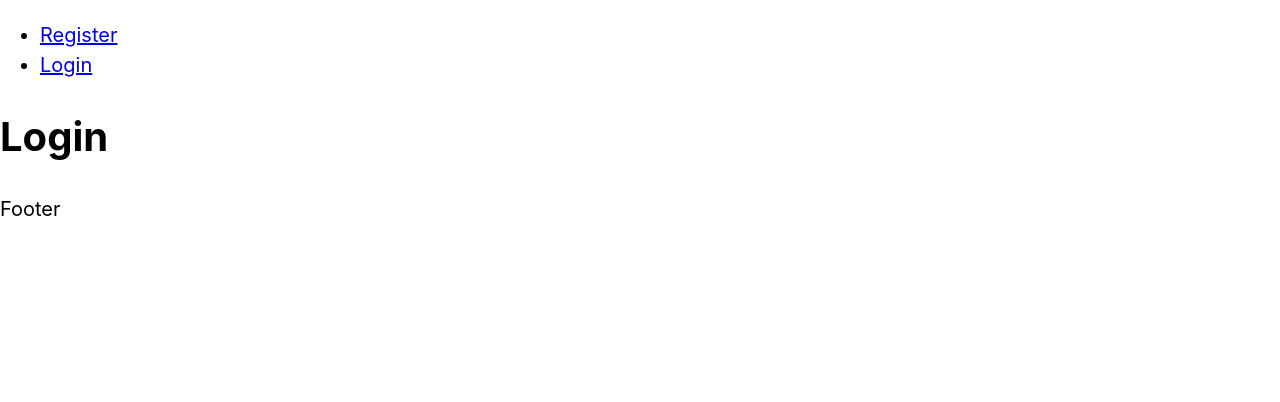
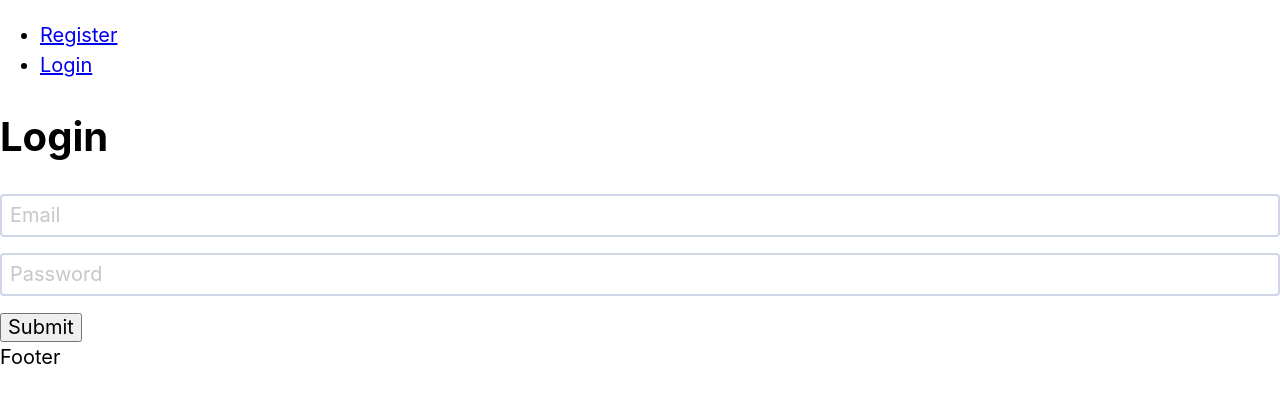
Before and after one commit to marcelomaias/records-react, a React (Create React App) app: page /login in a window 1280 px wide. Shown: the top 402 px of the page. Built offline with nearby package versions, Linux system fonts and the light colour scheme.

Commit message:
Initial Commit

```diff
--- a/package.json
+++ b/package.json
@@ -3,12 +3,14 @@
   "version": "0.1.0",
   "private": true,
   "dependencies": {
+    "axios": "^0.18.0",
     "node-sass": "^4.11.0",
     "react": "^16.8.5",
     "react-dom": "^16.8.5",
     "react-router-dom": "^5.0.0",
     "react-scripts": "2.1.8"
   },
+  "proxy": "http://localhost:4000/api",
   "scripts": {
     "start": "react-scripts start",
     "build": "react-scripts build",
@@ -18,7 +20,6 @@
   "eslintConfig": {
     "extends": "react-app"
   },
-  "proxy": "http://localhost:4000",
   "browserslist": [
     ">0.2%",
     "not dead",
--- a/src/app.scss
+++ b/src/app.scss
@@ -20,3 +20,12 @@ body {
   -moz-osx-font-smoothing: grayscale;
   font-size: 20px;
 }
+
+form {
+  input.error {
+    border-color: orangered;
+  }
+  small {
+    color: orangered;
+  }
+}
--- a/src/components/auth/login.jsx
+++ b/src/components/auth/login.jsx
@@ -1,11 +1,52 @@
 import React, { Component } from 'react'
 
 class Login extends Component {
-  state = {}
+  state = {
+    email: '',
+    password: '',
+    errors: ''
+  }
+
+  handleInput = e => {
+    this.setState({ [e.target.name]: e.target.value })
+  }
+  handleSubmit = e => {
+    e.preventDefault()
+    const credentials = {
+      email: this.state.email,
+      password: this.state.password
+    }
+    console.log(credentials)
+  }
+
   render() {
     return (
       <div>
         <h1>Login</h1>
+
+        <form onSubmit={this.handleSubmit} noValidate>
+          <div className="form-element">
+            <input
+              type="email"
+              name="email"
+              id="email"
+              placeholder="Email"
+              value={this.state.email}
+              onChange={this.handleInput}
+            />
+          </div>
+          <div className="form-element">
+            <input
+              type="password"
+              name="password"
+              id="password"
+              placeholder="Password"
+              value={this.state.password}
+              onChange={this.handleInput}
+            />
+          </div>
+          <button>Submit</button>
+        </form>
       </div>
     )
   }
--- a/src/components/auth/register.jsx
+++ b/src/components/auth/register.jsx
@@ -1,24 +1,91 @@
 import React, { Component } from 'react'
+import axios from 'axios'
 
 class Register extends Component {
-  state = {}
+  state = {
+    name: '',
+    email: '',
+    password: '',
+    password2: '',
+    errors: {}
+  }
+
+  handleInput = e => {
+    this.setState({ [e.target.name]: e.target.value })
+  }
+  handleSubmit = e => {
+    e.preventDefault()
+    const newUser = {
+      name: this.state.name,
+      email: this.state.email,
+      password: this.state.password,
+      password2: this.state.password2
+    }
+    axios
+      .post('/users', newUser)
+      .then(result => {
+        console.log(result.data)
+      })
+      // SET THE ERRORS RESPONSE TO THE STATE
+      .catch(err => this.setState({ errors: err.response.data }))
+  }
+
   render() {
+    // GET THE ERRORS OBJECT FROM STATE
+    const { errors } = this.state
+
     return (
       <div>
         <h1>Register</h1>
 
-        <form action="">
+        <form onSubmit={this.handleSubmit} noValidate>
           <div className="form-element">
-            <input type="text" name="name" id="name" placeholder="Name" />
+            <input
+              type="text"
+              name="name"
+              id="name"
+              placeholder="Name"
+              value={this.state.name}
+              onChange={this.handleInput}
+              className={errors.name ? 'error' : null}
+            />
+            {errors.name && <small>{errors.name}</small>}
           </div>
           <div className="form-element">
-            <input type="email" name="email" id="email" placeholder="Email" />
+            <input
+              type="email"
+              name="email"
+              id="email"
+              placeholder="Email"
+              value={this.state.email}
+              onChange={this.handleInput}
+              className={errors.email ? 'error' : null}
+            />
+            {errors.email && <small>{errors.email}</small>}
           </div>
           <div className="form-element">
-            <input type="password" name="password" id="password" placeholder="Password" />
+            <input
+              type="password"
+              name="password"
+              id="password"
+              placeholder="Password"
+              value={this.state.password}
+              onChange={this.handleInput}
+              className={errors.password ? 'error' : null}
+            />
+            {errors.password && <small>{errors.password}</small>}
           </div>
           <div className="form-element">
-            <input type="password" name="password2" id="password2" placeholder="Confirm Password" />
+            <input
+              type="password"
+              name="password2"
+              id="password2"
+              placeholder="Confirm Password"
+              value={this.state.password2}
+              onChange={this.handleInput}
+              className={errors.password2 ? 'error' : null}
+            />
+            {errors.password2 && <small>{errors.password2}</small>}
           </div>
           <button>Submit</button>
         </form>
```
Also changed, not shown: 1 other file (tests, documents, lock files or other folders).
